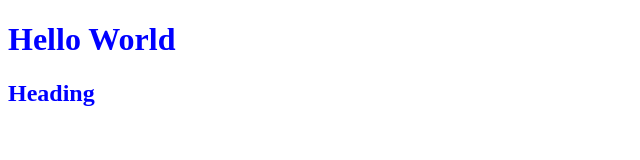
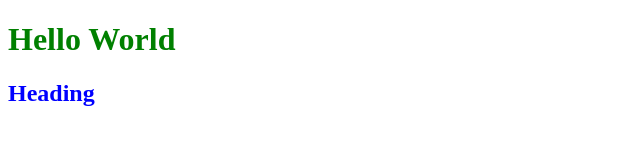
Before and after one commit to aharpt/gulp-basic-library, a website: page index.html in a window 1280 px wide. Shown: the whole page, without its empty margins (0-640 px from the left). Drawn offline with Linux system fonts and the light colour scheme.

Commit message:
modified main.css/main.css.map files

```diff
--- a/css/main.css
+++ b/css/main.css
@@ -3,9 +3,6 @@ h2 {
 
 h1 {
   color: green; }
-
-h1 {
-  color: blue; }
 
 h1 {
   display: -webkit-box;
```
Also changed, not shown: 1 other file.
